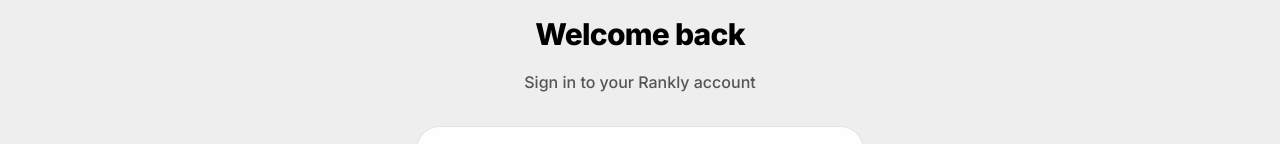
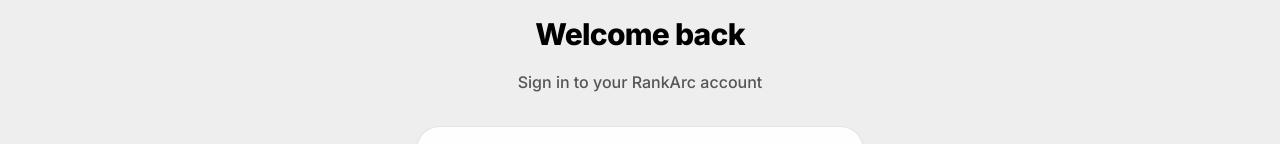
Before and after one commit to SivaJenani/RankArc, a React (Vite) app in the folder frontend/: page /login in a window 1280 px wide. Shown: the part 252-396 px from the top of the page. Built offline with nearby package versions, Linux system fonts and the light colour scheme; no server answers.

Commit message:
Rename app branding to RankArc [skip render]

```diff
--- a/frontend/src/pages/Login.tsx
+++ b/frontend/src/pages/Login.tsx
@@ -44,7 +44,7 @@ export default function Login() {
             </div>
           </div>
           <h1 className="text-3xl font-black text-[#000000] tracking-tight">Welcome back</h1>
-          <p className="text-[#555555] mt-2 font-medium">Sign in to your Rankly account</p>
+          <p className="text-[#555555] mt-2 font-medium">Sign in to your RankArc account</p>
         </div>
 
         {/* Card */}
```
